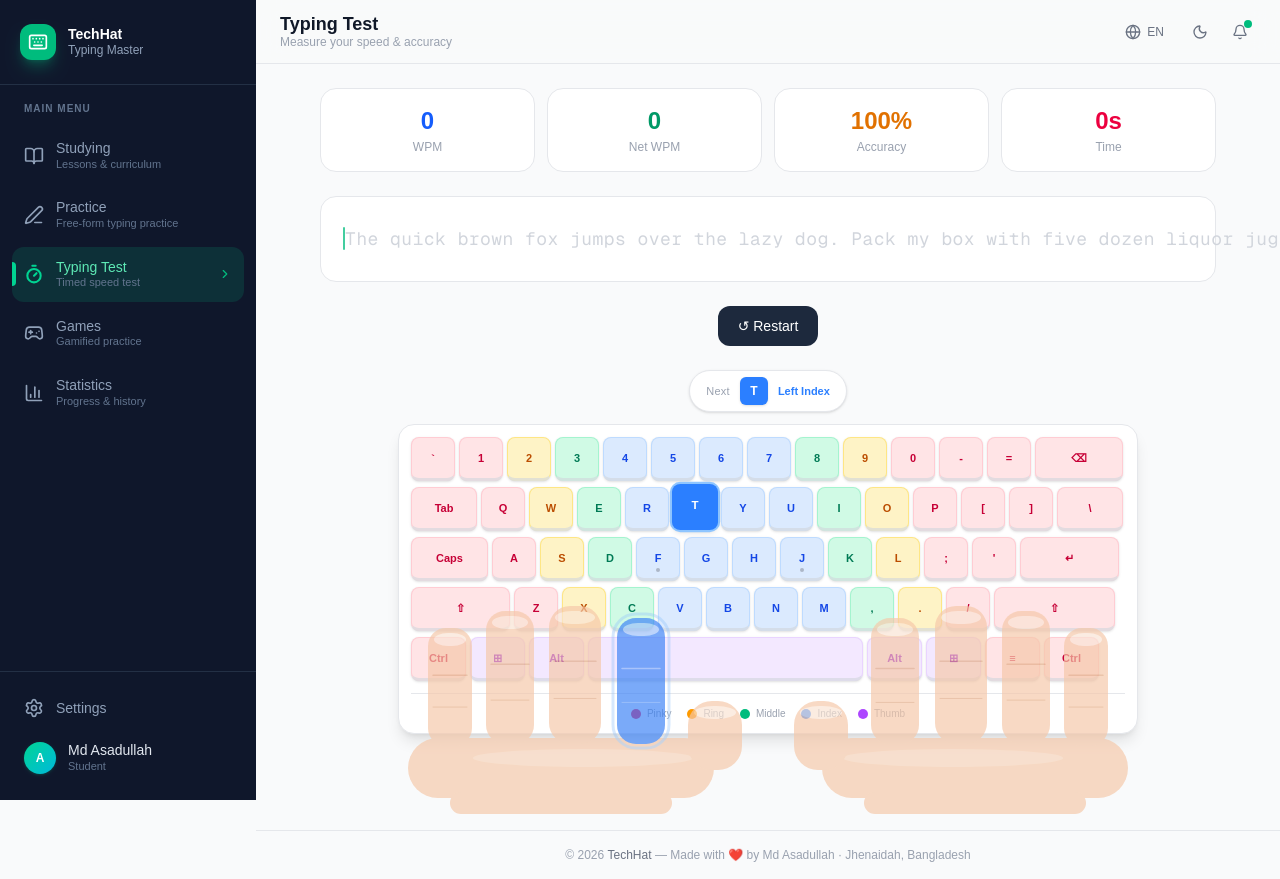
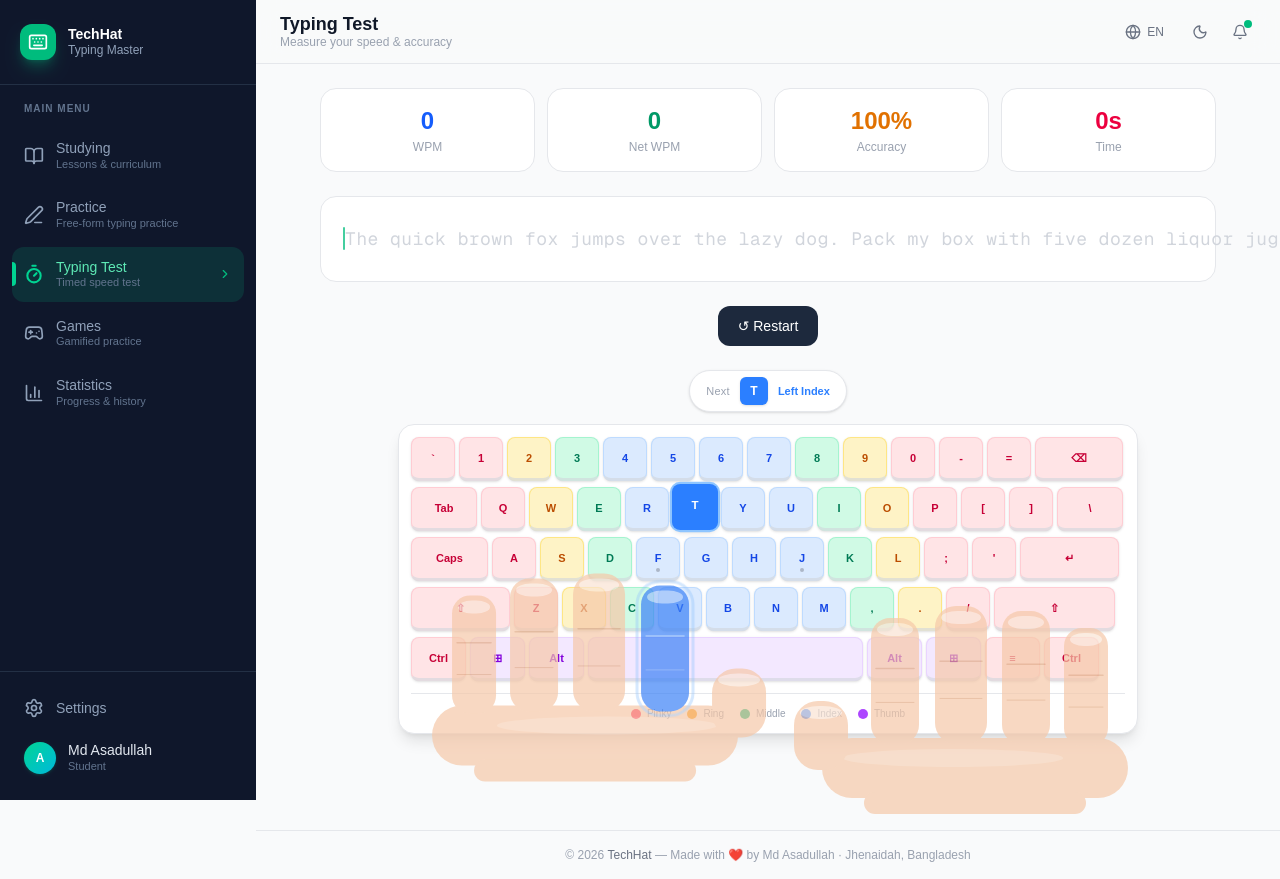
Before and after one commit to ItsAsadullah/TypingMasterNext, a Next.js app: page /speed-test in a window 1280 px wide. Shown: the top 879 px of the page. Built offline with nearby package versions, Linux system fonts and the light colour scheme.

Commit message:
feat: typing.com-style hand movement to target key

```diff
--- a/src/components/keyboard/HandGuide.tsx
+++ b/src/components/keyboard/HandGuide.tsx
@@ -46,20 +46,41 @@ const WRIST = { x: 52,  y: 186, width: 222, height: 22, rx: 11 };
 interface HandGuideProps {
   hand:            Hand;
   activeFingerKey: Finger | null;
+  /** Pixel offset to slide the entire hand toward the target key. */
+  translate?: { dx: number; dy: number };
 }
 
-export default function HandGuide({ hand, activeFingerKey }: HandGuideProps) {
+export default function HandGuide({ hand, activeFingerKey, translate }: HandGuideProps) {
   const flipped = hand === "right";
   const fingers: Finger[] = ["pinky", "ring", "middle", "index", "thumb"];
 
+  // For the right hand (scaleX mirrored), dx must be negated so "move right"
+  // in keyboard-space still means "move right" in screen-space.
+  const tx = translate
+    ? (flipped ? -translate.dx : translate.dx)
+    : 0;
+  const ty = translate?.dy ?? 0;
+
   return (
+    // Outer div handles position translation with smooth spring-like transition.
+    // Inner SVG handles only the horizontal mirror for the right hand.
+    <div
+      style={{
+        transform: `translate(${tx}px, ${ty}px)`,
+        transition: "transform 0.13s cubic-bezier(0.25, 0.46, 0.45, 0.94)",
+      }}
+    >
       <svg
         viewBox={`0 0 ${SVG_W} ${SVG_H}`}
         width={SVG_W}
         height={SVG_H}
         xmlns="http://www.w3.org/2000/svg"
         aria-label={`${hand} hand`}
-      style={{ transform: flipped ? "scaleX(-1)" : undefined, overflow: "visible" }}
+        style={{
+          transform: flipped ? "scaleX(-1)" : undefined,
+          overflow: "visible",
+          display: "block",
+        }}
       >
       {/* ── Palm ── */}
       <rect
@@ -141,5 +162,6 @@ export default function HandGuide({ hand, activeFingerKey }: HandGuideProps) {
         );
       })}
       </svg>
+    </div>
   );
 }
--- a/src/components/keyboard/VirtualKeyboard.tsx
+++ b/src/components/keyboard/VirtualKeyboard.tsx
@@ -8,13 +8,61 @@ import {
   HOME_ROW_KEYS,
   getFingerForChar,
   type Finger,
+  type Hand,
   type KeyDef,
 } from "./keyboardData";
 import HandGuide from "./HandGuide";
 
 // ─────────────────────────────────────────────────────────────────────────────
+//  Key position map (built once, static)
+//  KEY_PX = h-11 (44px), KEY_GAP = gap-1 (4px), ROW_GAP = gap-1.5 (6px),
+//  KB_PAD = p-3 (12px)
+// ─────────────────────────────────────────────────────────────────────────────
+
+const KEY_PX  = 44;   // key width/height unit (2.75rem)
+const KEY_GAP = 4;    // flex gap-1
+const ROW_GAP = 6;    // flex gap-1.5
+const KB_PAD  = 12;   // p-3 keyboard padding
+
+/** Pixel center {x, y} of every character key inside the keyboard container */
+function buildKeyPosMap(): Map<string, { x: number; y: number }> {
+  const map = new Map<string, { x: number; y: number }>();
+  let y = KB_PAD + KEY_PX / 2;   // vertical center of first row
+  for (const row of KEYBOARD_ROWS) {
+    let x = KB_PAD;
+    for (const key of row) {
+      const w = (key.width ?? 1) * KEY_PX;
+      const cx = x + w / 2;
+      for (const ch of key.chars) map.set(ch, { x: cx, y });
+      x += w + KEY_GAP;
+    }
+    y += KEY_PX + ROW_GAP;
+  }
+  return map;
+}
+
+const KEY_POS_MAP = buildKeyPosMap();
+
+/**
+ * "Home" key character for each finger.
+ * Used to calculate how far the hand must travel from rest position.
+ */
+const FINGER_HOME_CHAR: Record<Hand, Record<Finger, string>> = {
+  left:  { pinky: "a", ring: "s", middle: "d", index: "f", thumb: " " },
+  right: { pinky: ";", ring:  "l", middle: "k", index: "j", thumb: " " },
+};
+
+/**
+ * Damping  — the hand SVG shifts 65% of the actual key-distance so the
+ * motion looks natural without flying off-screen.
+ */
+const DAMPING = 0.65;
+
+// ─────────────────────────────────────────────────────────────────────────────
 //  Types
 // ─────────────────────────────────────────────────────────────────────────────
+
+export interface HandOffset { dx: number; dy: number }
 
 interface VirtualKeyboardProps {
   /**
@@ -106,6 +154,35 @@ export default function VirtualKeyboard({
     return null;
   }, [nextExpectedChar]);
 
+  // ── Hand translation offsets (typing.com-style movement) ─────────────
+  const { leftOffset, rightOffset } = useMemo<{
+    leftOffset:  HandOffset;
+    rightOffset: HandOffset;
+  }>(() => {
+    const zero: HandOffset = { dx: 0, dy: 0 };
+    if (!nextExpectedChar || !targetFinger) return { leftOffset: zero, rightOffset: zero };
+
+    // Look up target key center (try lowercase first)
+    const targetPos =
+      KEY_POS_MAP.get(nextExpectedChar) ??
+      KEY_POS_MAP.get(nextExpectedChar.toLowerCase());
+    if (!targetPos) return { leftOffset: zero, rightOffset: zero };
+
+    // Home key for the responsible finger
+    const homeChar = FINGER_HOME_CHAR[targetFinger.hand][targetFinger.finger];
+    const homePos  = KEY_POS_MAP.get(homeChar);
+    if (!homePos) return { leftOffset: zero, rightOffset: zero };
+
+    const offset: HandOffset = {
+      dx: (targetPos.x - homePos.x) * DAMPING,
+      dy: (targetPos.y - homePos.y) * DAMPING,
+    };
+
+    return targetFinger.hand === "left"
+      ? { leftOffset: offset,  rightOffset: zero }
+      : { leftOffset: zero,    rightOffset: offset };
+  }, [nextExpectedChar, targetFinger]);
+
   return (
     <div className="flex flex-col items-center select-none">
 
@@ -174,15 +251,17 @@ export default function VirtualKeyboard({
         {showHands && (
           <div
             className="relative z-20 -mt-32 flex pointer-events-none"
-            style={{ opacity: 0.68 }}
+            style={{ opacity: 0.70 }}
           >
             <HandGuide
               hand="left"
               activeFingerKey={targetFinger?.hand === "left" ? targetFinger.finger : null}
+              translate={leftOffset}
             />
             <HandGuide
               hand="right"
               activeFingerKey={targetFinger?.hand === "right" ? targetFinger.finger : null}
+              translate={rightOffset}
             />
           </div>
         )}
```
Lines whose indentation alone changed are shown as unchanged.
